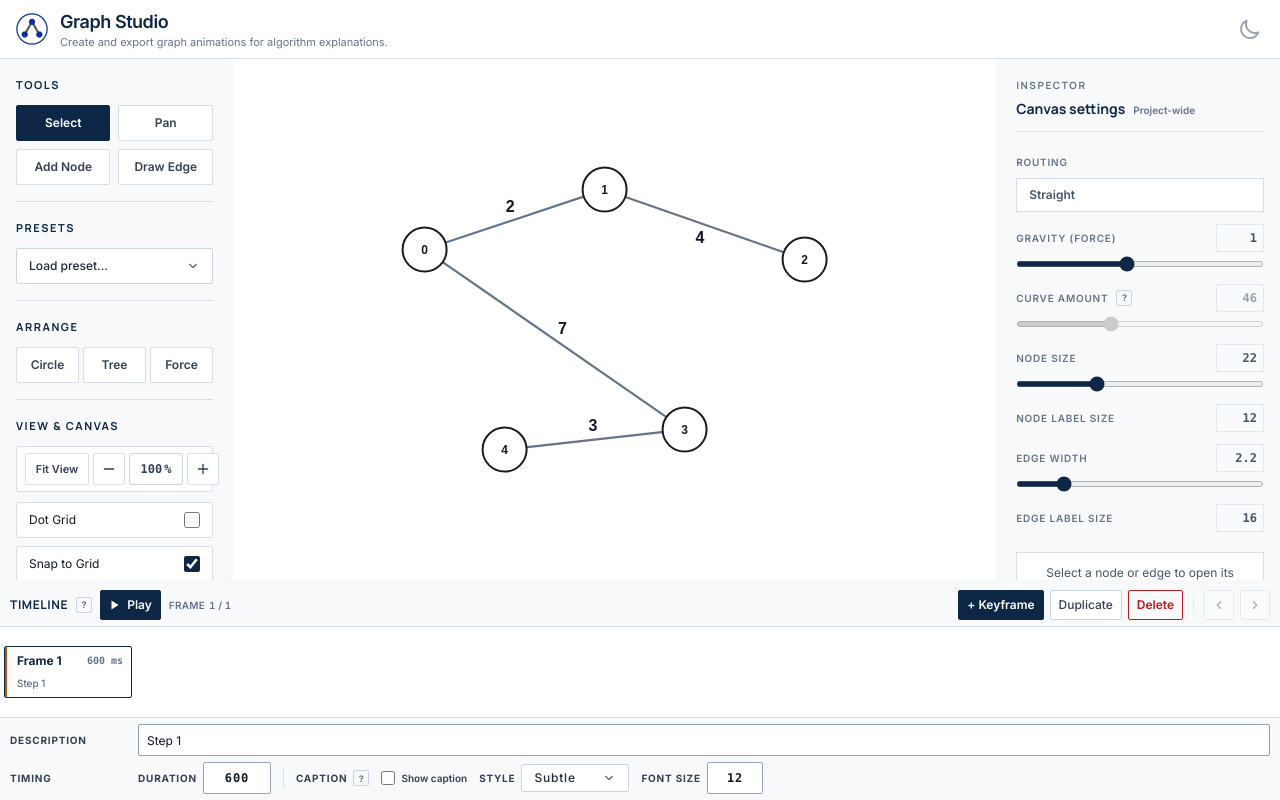
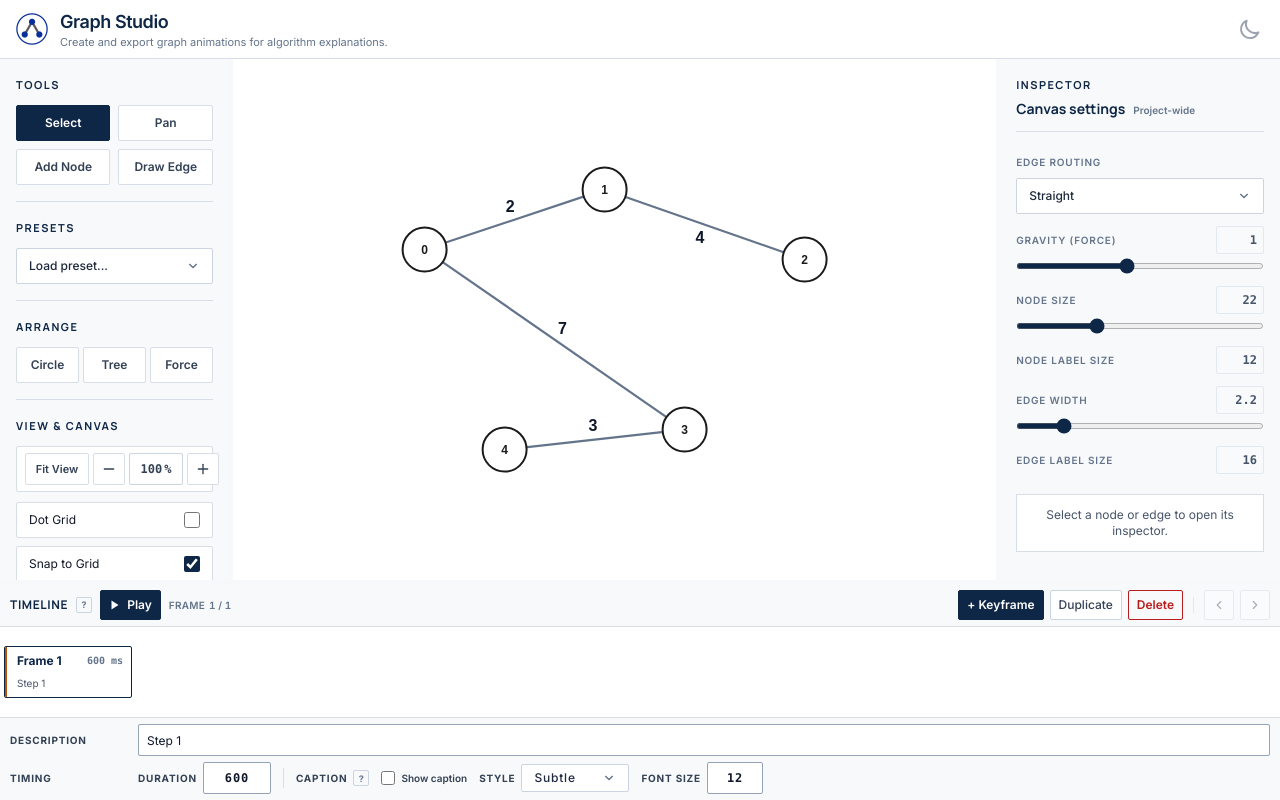
Before and after one commit to cpinitiative/graph-viz, a React (Vite) app: page / in a window 1280 px wide. Built offline with nearby package versions, Linux system fonts and the light colour scheme.

Commit message:
Move edge routing into inspector

```diff
--- a/src/components/visualizers/Graphs/GraphStudioVisualizer.jsx
+++ b/src/components/visualizers/Graphs/GraphStudioVisualizer.jsx
@@ -505,8 +505,6 @@ const GraphStudioVisualizer = ({ snapshot }) => {
       setMode: handleSetMode,
       drawFrom,
       onDrawEdge: startDrawEdge,
-      routing: edgeRouting,
-      setRouting: setEdgeRouting,
       snapEnabled,
       setSnapEnabled,
       showGrid,
@@ -604,6 +602,7 @@ const GraphStudioVisualizer = ({ snapshot }) => {
       onDeleteSelection: deleteSelection,
       onClearSelection: clearSelection,
       onUpdateGlobal: updateGlobalSettings,
+      onEdgeRoutingChange: setEdgeRouting,
     },
     timeline: {
       steps,
--- a/src/components/visualizers/Graphs/graphStudio/LeftSidebar.jsx
+++ b/src/components/visualizers/Graphs/graphStudio/LeftSidebar.jsx
@@ -199,8 +199,6 @@ const ZoomInIcon = () => (
 const LeftSidebar = ({
   mode,
   setMode,
-  routing,
-  setRouting,
   snapEnabled,
   setSnapEnabled,
   showGrid,
@@ -369,18 +367,6 @@ const LeftSidebar = ({
       </SidebarSection>
 
       <SidebarSection>
-        <SectionTitle>Edge Routing</SectionTitle>
-        <NativeSelect
-          value={routing}
-          aria-label="Edge routing"
-          onChange={event => setRouting(event.target.value)}
-        >
-          <option value="straight">Straight</option>
-          <option value="bezier">Curved</option>
-        </NativeSelect>
-      </SidebarSection>
-
-      <SidebarSection>
         <SectionTitle>Legend</SectionTitle>
         <div className="space-y-2.5" data-testid="custom-legend-controls">
           <div className="flex min-h-10 items-center justify-between gap-3 rounded-sm border border-[#D7DEE8] bg-[#FFFFFF] px-3 py-1.5 dark:border-[#475569] dark:bg-[#1E293B]">
--- a/src/components/visualizers/Graphs/graphStudio/PropertyPanel.jsx
+++ b/src/components/visualizers/Graphs/graphStudio/PropertyPanel.jsx
@@ -1,4 +1,4 @@
-import { useId, useRef, useState } from 'react';
+import { useId, useState } from 'react';
 import NativeSelect from './NativeSelect';
 import { EDGE_ROUTING } from './constants';
 import {
@@ -19,7 +19,7 @@ const NODE_STATUS_OPTIONS = [
 const panelClass =
   'graphstudio-scroll-panel h-full space-y-5 overflow-y-auto bg-[#F8F9FA] p-4 text-sm dark:bg-[#111827]';
 const panelEyebrowClass =
-  'font-manrope text-[10px] font-bold uppercase tracking-[0.16em] text-[#64748B] dark:text-[#94A3B8]';
+  'font-manrope text-[11px] font-bold uppercase tracking-[0.14em] text-[#0F2747] dark:text-[#F8FAFC]';
 const panelContextClass =
   'font-manrope text-sm font-bold text-[#0F2747] dark:text-[#F8FAFC]';
 const sectionTitleClass =
@@ -51,10 +51,6 @@ const toggleRowClass =
   'flex min-h-[44px] cursor-pointer items-center justify-between rounded-sm border border-[#D7DEE8] bg-[#FFFFFF] px-3 py-2 transition-colors hover:bg-[#EEF2F6] dark:border-[#475569] dark:bg-[#1E293B] dark:hover:bg-[#334155] md:min-h-9';
 const checkboxClass =
   'h-4 w-4 rounded-sm accent-[#0F2747] focus:ring-[#0F2747] dark:accent-[#3B82F6] dark:focus:ring-[#3B82F6]';
-const TOOLTIP_WIDTH = 244;
-const TOOLTIP_ESTIMATED_HEIGHT = 40;
-const TOOLTIP_GUTTER = 12;
-const TOOLTIP_OFFSET = 6;
 
 const joinClasses = (...classes) => classes.filter(Boolean).join(' ');
 
@@ -128,92 +124,6 @@ const ClearSelectionButton = ({ label, onClick }) => {
         <line x1="6" y1="6" x2="18" y2="18" />
       </svg>
     </button>
-  );
-};
-
-const InfoHelp = ({ label, text }) => {
-  const tooltipId = useId();
-  const buttonRef = useRef(null);
-  const [tooltipPosition, setTooltipPosition] = useState(null);
-
-  const showTooltip = () => {
-    const bounds = buttonRef.current?.getBoundingClientRect();
-    if (!bounds) return;
-
-    const panelBounds = buttonRef.current
-      ?.closest('[data-testid="property-panel"]')
-      ?.getBoundingClientRect();
-    const viewportMinLeft = TOOLTIP_GUTTER;
-    const viewportMaxLeft = Math.max(
-      TOOLTIP_GUTTER,
-      window.innerWidth - TOOLTIP_WIDTH - TOOLTIP_GUTTER
-    );
-    const panelMinLeft = panelBounds
-      ? Math.max(viewportMinLeft, panelBounds.left + TOOLTIP_GUTTER)
-      : viewportMinLeft;
-    const panelMaxLeft = panelBounds
-      ? Math.min(
-          viewportMaxLeft,
-          panelBounds.right - TOOLTIP_WIDTH - TOOLTIP_GUTTER
-        )
-      : viewportMaxLeft;
-    const preferredLeft = bounds.left - TOOLTIP_WIDTH + bounds.width;
-    const fallbackLeft = panelBounds
-      ? panelBounds.right - TOOLTIP_WIDTH - TOOLTIP_GUTTER
-      : viewportMaxLeft;
-    const left = Math.min(
-      viewportMaxLeft,
-      Math.max(
-        viewportMinLeft,
-        panelMaxLeft >= panelMinLeft
-          ? Math.min(panelMaxLeft, Math.max(panelMinLeft, preferredLeft))
-          : Math.min(fallbackLeft, viewportMaxLeft)
-      )
-    );
-    const belowTop = bounds.bottom + TOOLTIP_OFFSET;
-    const aboveTop = bounds.top - TOOLTIP_ESTIMATED_HEIGHT - TOOLTIP_OFFSET;
-    const top =
-      belowTop + TOOLTIP_ESTIMATED_HEIGHT <= window.innerHeight - TOOLTIP_GUTTER
-        ? belowTop
-        : Math.max(TOOLTIP_GUTTER, aboveTop);
-
-    setTooltipPosition({ left, top });
-  };
-
-  const hideTooltip = () => setTooltipPosition(null);
-
-  return (
-    <span className="inline-flex items-center">
-      <button
-        ref={buttonRef}
-        type="button"
-        className="flex h-4 w-4 items-center justify-center rounded-sm border border-[#CBD5E1] bg-transparent text-[9px] font-bold leading-none text-[#64748B] transition-colors hover:border-[#94A3B8] hover:text-[#334155] focus:outline-none focus-visible:ring-1 focus-visible:ring-[#0F2747] dark:border-[#475569] dark:text-[#94A3B8] dark:hover:text-[#E2E8F0] dark:focus-visible:ring-[#60A5FA]"
-        aria-label={label}
-        aria-describedby={tooltipId}
-        onBlur={hideTooltip}
-        onFocus={showTooltip}
-        onMouseEnter={showTooltip}
-        onMouseLeave={hideTooltip}
-      >
-        ?
-      </button>
-      <span id={tooltipId} className="sr-only">
-        {text}
-      </span>
-      {tooltipPosition && (
-        <span
-          role="tooltip"
-          className="pointer-events-none fixed z-50 w-[244px] whitespace-nowrap border border-[#CBD5E1] bg-[#FFFFFF] p-2 text-[10px] font-medium normal-case leading-relaxed tracking-normal text-[#334155] shadow-[0_8px_24px_#0F172A1F] dark:border-[#475569] dark:bg-[#0F172A] dark:text-[#E2E8F0]"
-          data-testid="inspector-info-tooltip"
-          style={{
-            left: `${tooltipPosition.left}px`,
-            top: `${tooltipPosition.top}px`,
-          }}
-        >
-          {text}
-        </span>
-      )}
-    </span>
   );
 };
 
@@ -375,7 +285,6 @@ const RangeControl = ({
   step,
   onChange,
   disabled = false,
-  help,
   scope,
 }) => {
   const labelId = useId();
@@ -424,7 +333,6 @@ const RangeControl = ({
             {label}
           </span>
           <ScopeLabel scope={scope} />
-          {help}
         </span>
         <input
           aria-label={`${label} value`}
@@ -816,9 +724,10 @@ const EdgeInspector = ({
 const GlobalSettingsPanel = ({
   globalSettings,
   edgeRouting,
+  onEdgeRoutingChange,
   onUpdateGlobal,
 }) => {
-  const curveAmountEnabled = edgeRouting === EDGE_ROUTING.bezier;
+  const isCurvedRouting = edgeRouting === EDGE_ROUTING.bezier;
 
   return (
     <PanelShell
@@ -827,10 +736,15 @@ const GlobalSettingsPanel = ({
       inspectorType="canvas"
     >
       <div className="space-y-3">
-        <Field label="Routing">
-          <div className="border border-[#D7DEE8] bg-[#FFFFFF] px-3 py-2 text-xs font-semibold text-[#475569] dark:border-[#475569] dark:bg-[#1E293B] dark:text-[#CBD5E1]">
-            {edgeRouting === EDGE_ROUTING.bezier ? 'Curved' : 'Straight'}
-          </div>
+        <Field label="Edge routing">
+          <NativeSelect
+            value={edgeRouting}
+            aria-label="Edge routing"
+            onChange={event => onEdgeRoutingChange?.(event.target.value)}
+          >
+            <option value={EDGE_ROUTING.straight}>Straight</option>
+            <option value={EDGE_ROUTING.bezier}>Curved</option>
+          </NativeSelect>
         </Field>
         <RangeControl
           label="Gravity (force)"
@@ -840,21 +754,16 @@ const GlobalSettingsPanel = ({
           step="0.1"
           onChange={forceStrength => onUpdateGlobal({ forceStrength })}
         />
+        {isCurvedRouting && (
           <RangeControl
             label="Curve Amount"
             value={globalSettings.edgeCurvature}
             min="0"
             max="120"
             step="5"
-          disabled={!curveAmountEnabled}
-          help={
-            <InfoHelp
-              label="Curve Amount help"
-              text="Only affects Curved edge routing"
-            />
-          }
             onChange={edgeCurvature => onUpdateGlobal({ edgeCurvature })}
           />
+        )}
         <RangeControl
           label="Node size"
           value={globalSettings.nodeSize ?? 22}
@@ -927,6 +836,7 @@ const PropertyPanel = ({
   onDeleteSelection,
   onClearSelection,
   onUpdateGlobal,
+  onEdgeRoutingChange,
 }) => {
   if (multiSelection.length > 1) {
     return (
@@ -976,6 +886,7 @@ const PropertyPanel = ({
       globalSettings={globalSettings}
       edgeRouting={edgeRouting}
       onUpdateGlobal={onUpdateGlobal}
+      onEdgeRoutingChange={onEdgeRoutingChange}
     />
   );
 };
```
Also changed, not shown: 1 other file (tests, documents, lock files or other folders). Lines whose indentation alone changed are shown as unchanged.
